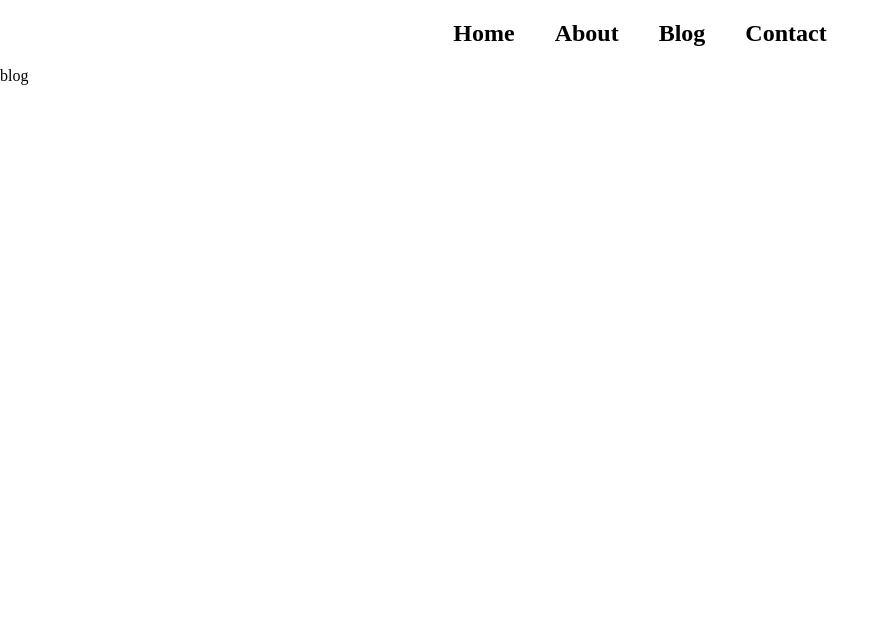
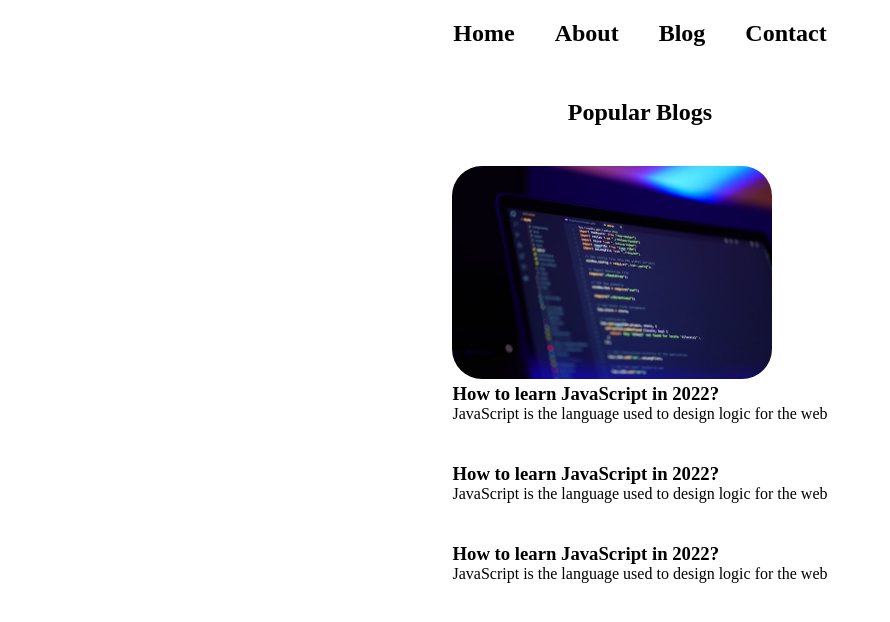
Before and after one commit to TheHimanshuDixit/Lets-Do-Blog, a Next.js app: page /blog in a window 1280 px wide. Shown: the top 622 px of the page, without its empty margins (0-890 px from the left). Built offline with nearby package versions, Linux system fonts and the light colour scheme.

Commit message:
blog pages added

```diff
--- a/pages/blog.js
+++ b/pages/blog.js
@@ -1,8 +1,30 @@
 import React from 'react'
+import styles from '@/styles/Home.module.css'
+import Image from 'next/image'
+import Link from 'next/link'
 
 const blog = () => {
   return (
-    <div>blog</div>
+    <div className={styles.main}>
+      <div className={styles.blogs}>
+        <h2>Popular Blogs</h2>
+        <div className={styles.blogItem}>
+          <div className='myimg'><Image className={styles.IMG} src='/coder.jpg' alt='' width={320} height={213} priority={false} /></div>
+          <Link href={'/blogpost/Learn-Js'}>
+            <h3>How to learn JavaScript in 2022?</h3>
+          </Link>
+          <p>JavaScript is the language used to design logic for the web</p>
+        </div>
+        <div className={styles.blogItem}>
+          <h3>How to learn JavaScript in 2022?</h3>
+          <p>JavaScript is the language used to design logic for the web</p>
+        </div>
+        <div className={styles.blogItem}>
+          <h3>How to learn JavaScript in 2022?</h3>
+          <p>JavaScript is the language used to design logic for the web</p>
+        </div>
+      </div>
+    </div>
   )
 }
 
--- /dev/null
+++ b/styles/blog.module.css
@@ -0,0 +1,5 @@
+.blog {
+    width: 60%;
+    margin: auto;
+    padding: 20px;
+}
```
Also changed, not shown: pages/blogpost/[slug].js (+8 -1 lines).
